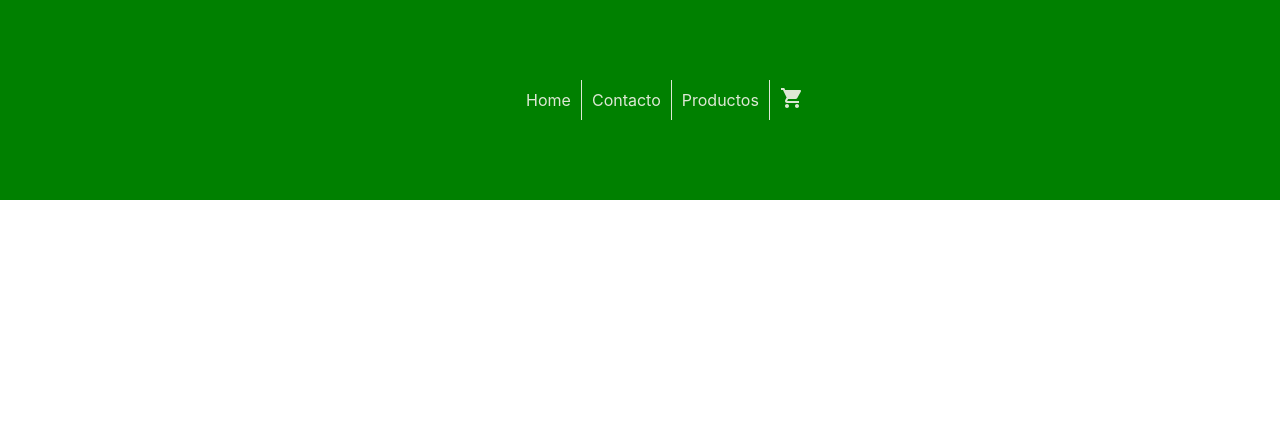
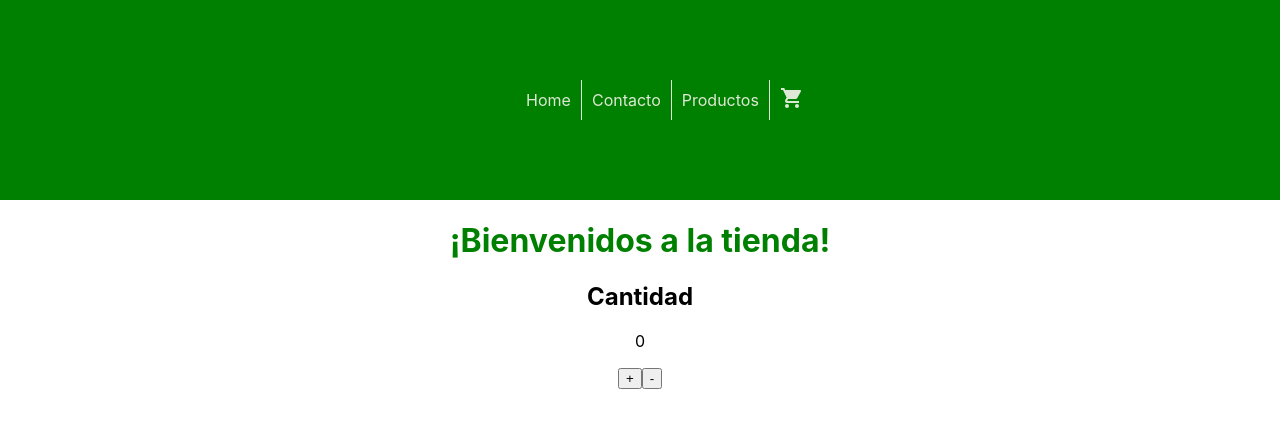
Before and after one commit to jmzacarias/proyectofinalreact, a React (Create React App) app: page / in a window 1280 px wide. Shown: the top 428 px of the page. Built offline with nearby package versions, Linux system fonts and the light colour scheme.

Commit message:
ItemListContainer + ItemCount

```diff
--- a/src/App.js
+++ b/src/App.js
@@ -1,12 +1,14 @@
 import './App.css';
+import ItemListContainer from './components/ItemListContainer/ItemListContainer.js'
 import NavBar from './components/NavBar/NavBar';
 
 function App() {
   return (
     <div className="App">
       <header>
-              <NavBar />
+        <NavBar />
       </header>
+        <ItemListContainer greeting='¡Bienvenidos a la tienda!'/>
     </div>
   );
 }
--- /dev/null
+++ b/src/components/ItemCount/ItemCount.js
@@ -0,0 +1,28 @@
+import React, {useState} from 'react';
+// import './ItemCount.css';
+
+
+const ItemCount = () => {
+  const [counter, setCounter] = useState(0);
+
+  const counterUp = () =>{
+      if (counter<10){
+          setCounter(counter+1);
+      }
+  };
+ const counterDown = ()=>{
+     if (counter > 0) {
+         setCounter(counter - 1);
+     }
+ };
+  return (
+    <div className="contador">
+        <h2>Cantidad</h2>
+        <p>{counter}</p>
+        <button onClick={counterUp}>+</button>
+        <button onClick={counterDown}>-</button>
+    </div>
+  )
+};
+
+export default ItemCount;
--- /dev/null
+++ b/src/components/ItemListContainer/ItemListContainer.js
@@ -0,0 +1,13 @@
+import React from 'react';
+import ItemCount from '../ItemCount/ItemCount';
+
+const ItemListContainer = ({greeting}) => {
+  return (
+    <div>
+        <h1 style={{color: 'green', backgroundColor:'white'}}>{greeting}</h1>
+        <ItemCount />
+    </div>
+  )
+};
+
+export default ItemListContainer
```
